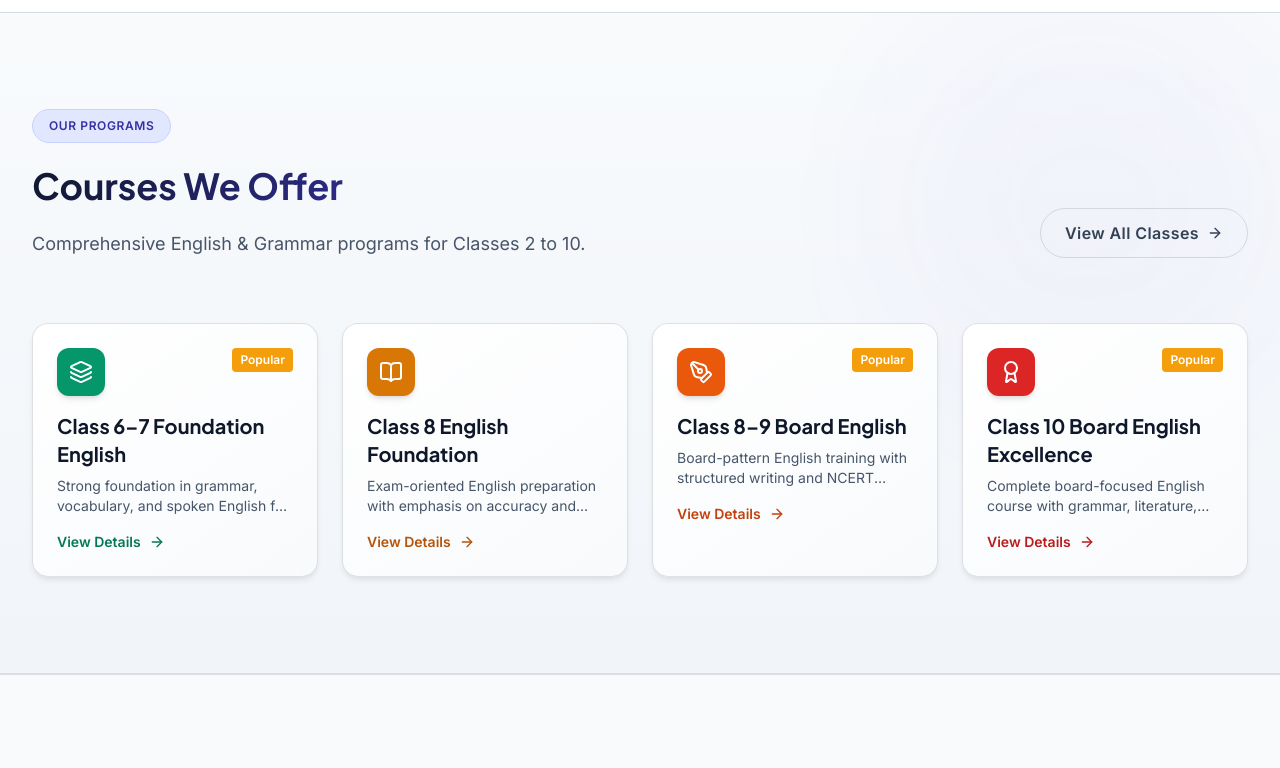
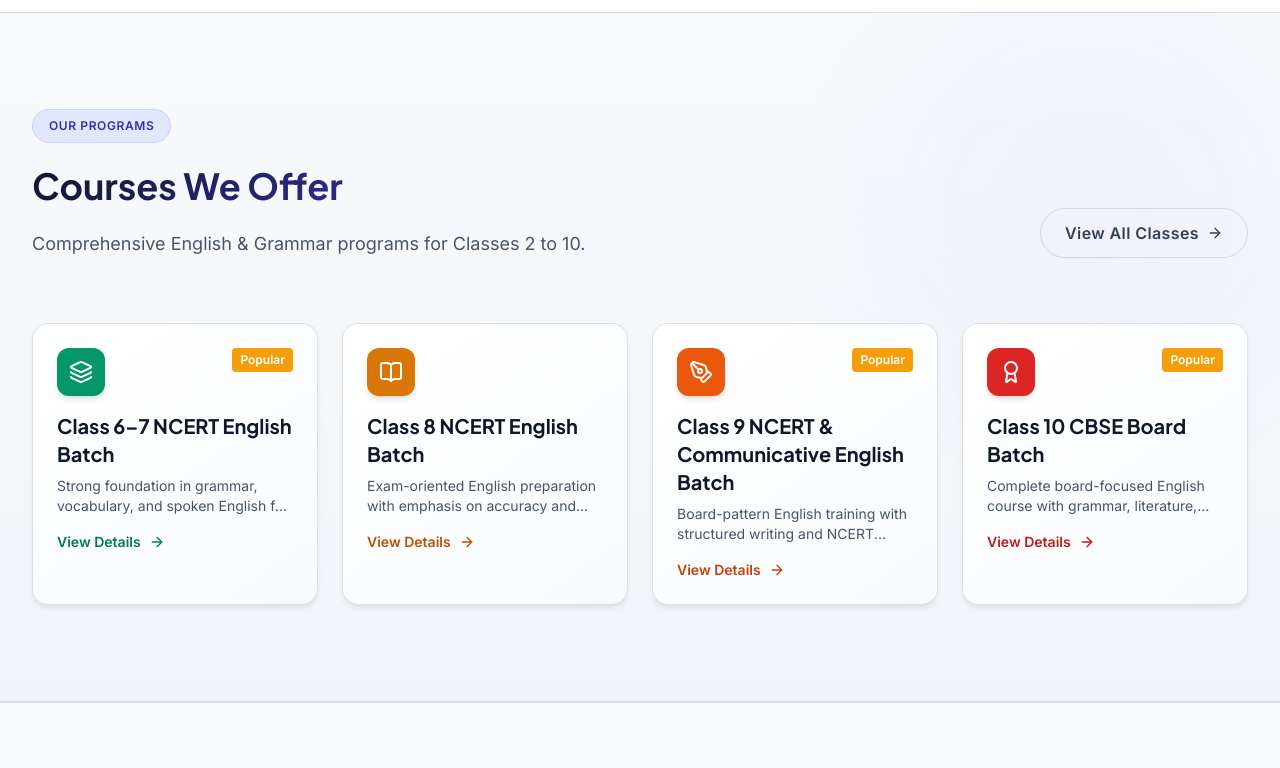
Before and after one commit to sk-mallick/englishjibi-classes, a plain HTML site: page index.html in a window 1280 px wide. Shown: the part 1479-2247 px from the top of the page. Drawn offline with nearby package versions, Linux system fonts and the light colour scheme.

Commit message:
Update index.html

```diff
--- a/index.html
+++ b/index.html
@@ -2071,12 +2071,12 @@
 
         // Updated ENGLISHJIBI CLASSES Course Structure
         const coursesData = [
-            // PRIMARY (2-5) - Consolidated Entry to Maintain "Classes 2-10" Promise
+            // PRIMARY (2-5)
             {
                 id: 1,
                 cat: "primary",
                 name: "Junior Foundation (Classes 2–3)",
-                tagline: "Early English Mastery",
+                tagline: "Group F",
                 time: "Regular Batches",
                 batch: "15-20 Students",
                 desc: "Building a strong base in grammar, phonics, reading, and sentence formation for young learners.",
@@ -2085,12 +2085,25 @@
                 color: "cyan",
                 popular: false
             },
+            {
+                id: 8,
+                cat: "primary",
+                name: "Primary Foundation (Classes 4–5)",
+                tagline: "Group C",
+                time: "Regular Batches",
+                batch: "15-20 Students",
+                desc: "Enhancing grammar, reading skills, and communication confidence for growing learners.",
+                subs: ["Grammar", "Reading Skills", "Spoken English", "Vocabulary"],
+                icon: "sun",
+                color: "cyan",
+                popular: false
+            },
 
             // MIDDLE SCHOOL (6-8)
             {
                 id: 2,
                 cat: "middle",
-                name: "Class 6–7 Foundation English",
+                name: "Class 6–7 NCERT English Batch",
                 tagline: "Group A",
                 time: "3 Slots x 30 Mins",
                 batch: "15-20 Students",
@@ -2104,7 +2117,7 @@
                 id: 3,
                 cat: "middle",
                 name: "Class 7–8 Grammar & Communication",
-                tagline: "Group C",
+                tagline: "Group E",
                 time: "Regular Batches",
                 batch: "15-20 Students",
                 desc: "Focused on improving grammar accuracy, communication skills, and confidence.",
@@ -2116,7 +2129,7 @@
             {
                 id: 4,
                 cat: "middle",
-                name: "Class 8 English Foundation",
+                name: "Class 8 NCERT English Batch",
                 tagline: "Group D",
                 time: "Regular Batches",
                 batch: "15-20 Students",
@@ -2131,8 +2144,8 @@
             {
                 id: 5,
                 cat: "high",
-                name: "Class 8–9 Board English",
-                tagline: "Group E",
+                name: "Class 9 NCERT & Communicative English Batch",
+                tagline: "Group G",
                 time: "Regular Batches",
                 batch: "15-20 Students",
                 desc: "Board-pattern English training with structured writing and NCERT coverage.",
@@ -2157,7 +2170,7 @@
             {
                 id: 7,
                 cat: "high",
-                name: "Class 10 Board English Excellence",
+                name: "Class 10 CBSE Board Batch",
                 tagline: "Group B",
                 time: "Evening Batches",
                 batch: "15-20 Students",
```
